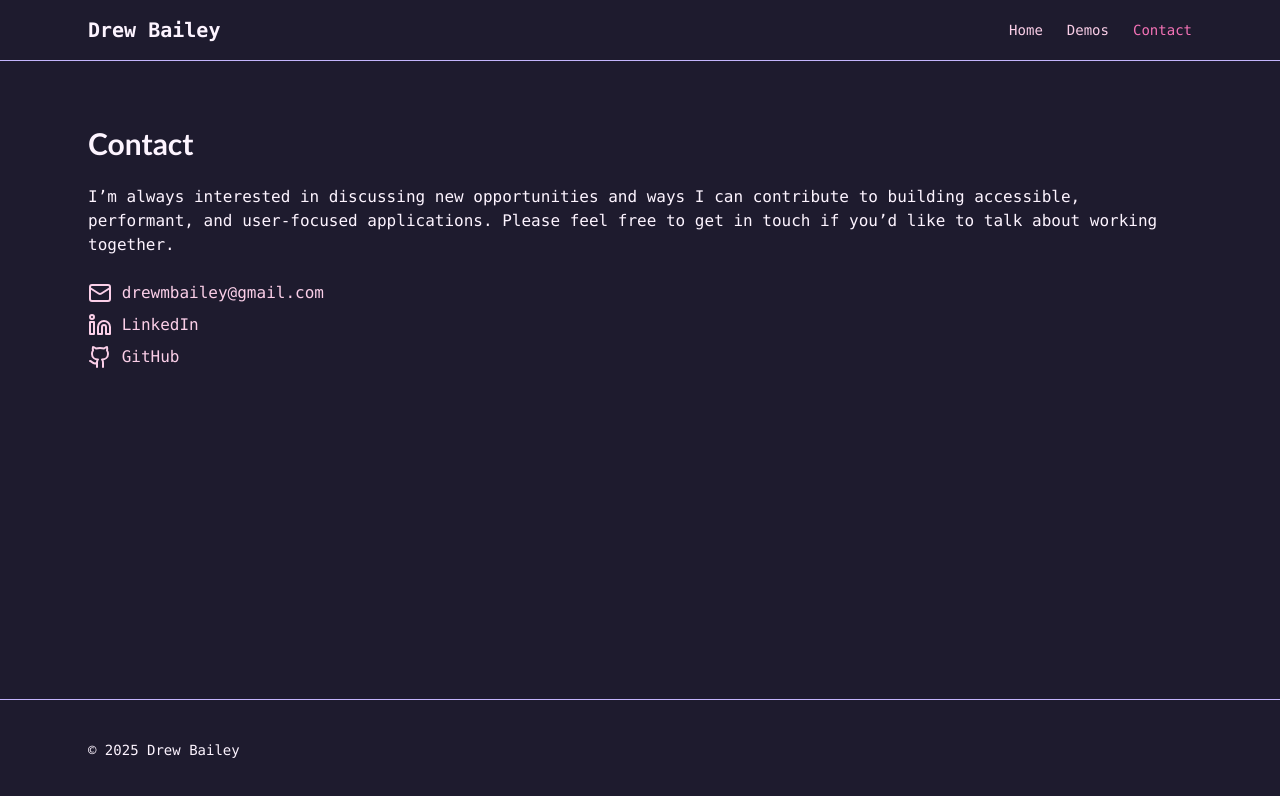
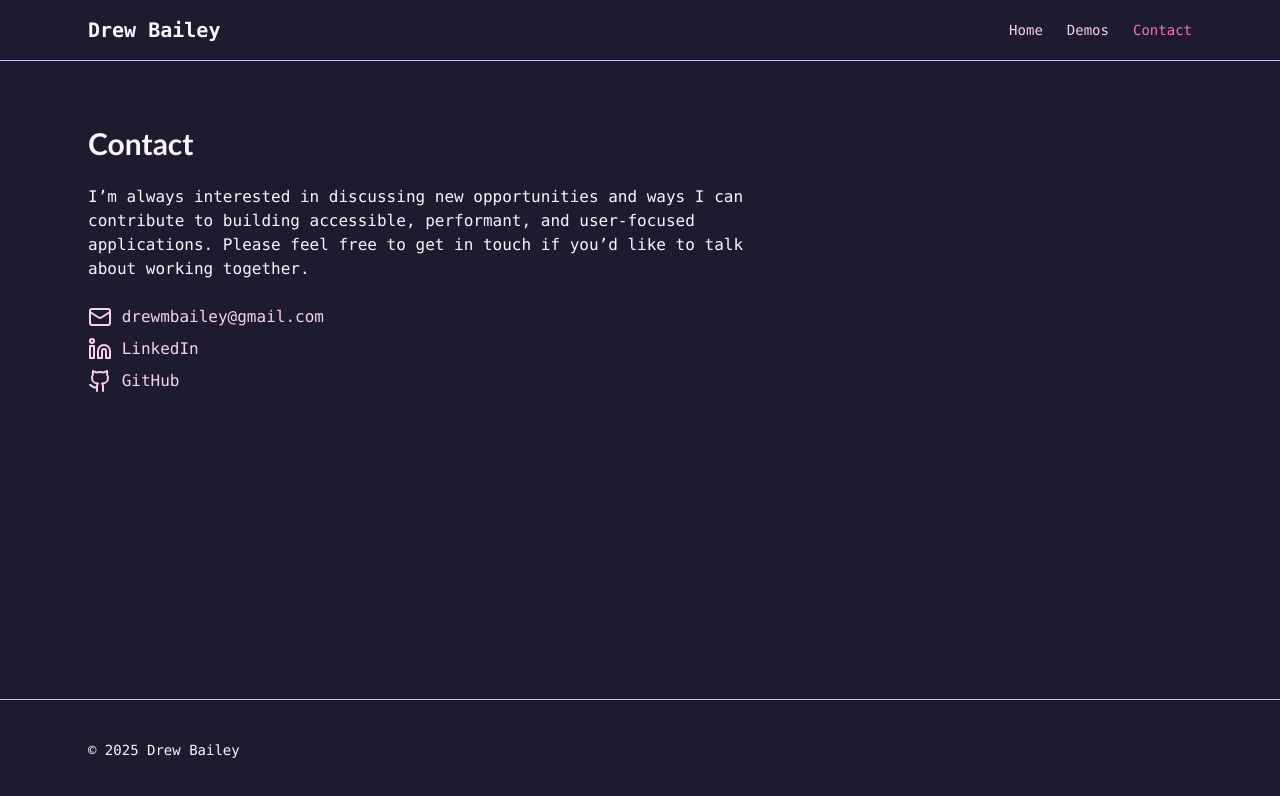
Before and after one commit to drewmbailey/portfolio-shell, a Next.js app: page /contact in a window 1280 px wide. Shown: the top 796 px of the page. Built offline with nearby package versions, Linux system fonts and the light colour scheme.

Commit message:
Added content file, and cleanup.

```diff
--- a/app/Home.tsx
+++ b/app/Home.tsx
@@ -1,24 +1,25 @@
 import Link from 'next/link';
+import { content } from './constants/content';
 
 export default function Home() {
   return (
-    <main className="mx-auto max-w-6xl px-6 py-20">
-      <h1 className="text-6xl font-bold mb-3">Drew Bailey</h1>
-      <h2 className="text-2xl mb-6">Software Engineer</h2>
+    <>
+      <h1 className="text-6xl font-bold mb-3">{content.home.title}</h1>
+      <h2 className="text-2xl mb-6">{content.home.subtitle}</h2>
       <p className="max-w-2xl mb-4">
-        I'm a full stack software engineer and web developer with over {new Date().getFullYear() - 2013} years of experience building accessible, scalable, and user-focused websites and applications. My background spans front-end and back-end development, with expertise in React, TypeScript, and modern cloud platforms.
+        {content.home.content[0]}
       </p>
       <p className="max-w-2xl">
-        Recently, I’ve worked in React/TypeScript microservice architectures, integrating REST APIs and optimizing performance. I care about clean interfaces, WCAG accessibility, and close collaboration with design, product, and marketing teams.
+        {content.home.content[1]}
       </p>
       <div className="mt-8">
         <Link
           href="/demos"
           className="inline-block rounded-xl px-5 py-3 border text-[var(--fg)] hover:text-[var(--fg)] shadow neon"
         >
-          View Demos
+          {content.home.button}
         </Link>
       </div>
-    </main>
+    </>
   );
 }
--- a/app/components/Navigation.tsx
+++ b/app/components/Navigation.tsx
@@ -1,35 +1,36 @@
-'use client';
+"use client";
 
-import Link from 'next/link';
-import { usePathname } from 'next/navigation';
+import Link from "next/link";
+import { usePathname } from "next/navigation";
+import { content } from "../constants/content";
 
 export default function Navigation() {
   const pathname = usePathname();
 
   return (
     <nav className="mx-auto flex max-w-6xl items-center justify-between px-6 py-4">
-      <h1 className={"text-xl page-title"}>Drew Bailey</h1>
+      <h1 className={"text-xl page-title"}>{content.pageTitle}</h1>
       <div className="flex gap-6 text-sm">
         <Link
           href="/"
-          className={pathname === '/' ? 'text-[var(--accent-hover)]' : undefined}
-          aria-current={pathname === '/' ? 'page' : undefined}
+          className={pathname === "/" ? "text-[var(--accent-hover)]" : undefined}
+          aria-current={pathname === "/" ? "page" : undefined}
         >
-          Home
+          {content.navigation.home}
         </Link>
         <Link
           href="/demos"
-          className={pathname?.includes('/demos') ? 'text-[var(--accent-hover)]' : undefined}
-          aria-current={pathname?.includes('/demos') ? 'page' : undefined}
+          className={pathname?.includes("/demos") ? "text-[var(--accent-hover)]" : undefined}
+          aria-current={pathname?.includes("/demos") ? "page" : undefined}
         >
-          Demos
+          {content.navigation.demos}
         </Link>
         <Link
           href="/contact"
-          className={pathname === '/contact' ? 'text-[var(--accent-hover)]' : undefined}
-          aria-current={pathname === '/contact' ? 'page' : undefined}
+          className={pathname === "/contact" ? "text-[var(--accent-hover)]" : undefined}
+          aria-current={pathname === "/contact" ? "page" : undefined}
         >
-          Contact
+          {content.navigation.contact}
         </Link>
       </div>
     </nav>
--- /dev/null
+++ b/app/constants/content.ts
@@ -0,0 +1,46 @@
+export const content = {
+  pageTitle: "Drew Bailey",
+  navigation: {
+    home: "Home",
+    demos: "Demos",
+    contact: "Contact",
+  },
+  skipLink: "Skip to content",
+  footer: {
+    copyright: `\u00a9 ${new Date().getFullYear()} Drew Bailey`,
+  },
+  home: {
+    title: "Drew Bailey",
+    subtitle: "Software Engineer",
+    content: [
+      `I'm a full stack software engineer and web developer with over ${new Date().getFullYear() - 2013} years of experience building accessible, scalable, and user-focused websites and applications. My background spans front-end and back-end development, with expertise in React, TypeScript, and modern cloud platforms.`,
+      "Recently, I’ve worked in React/TypeScript microservice architectures, integrating REST APIs and optimizing performance. I care about clean interfaces, WCAG accessibility, and close collaboration with design, product, and marketing teams.",
+    ],
+    button: "View Demos",
+  },
+  demos: {
+    title: "Demos",
+    cards: {
+      statusOnline: "Online",
+      statusOffline: "Offline",
+    }
+  },
+  contacts: {
+    title: "Contact",
+    description: "I’m always interested in discussing new opportunities and ways I can contribute to building accessible, performant, and user-focused applications. Please feel free to get in touch if you’d like to talk about working together.",
+    links: {
+      email: {
+        href: "mailto:drewmbailey@gmail.com",
+        text: "drewmbailey@gmail.com",
+      },
+      linkedin: {
+        href: "https://www.linkedin.com/in/drewmbailey",
+        text: "LinkedIn",
+      },
+      github: {
+        href: "https://github.com/drewmbailey",
+        text: "GitHub",
+      },
+    },
+  },
+};
--- a/app/contact/Contact.tsx
+++ b/app/contact/Contact.tsx
@@ -1,44 +1,45 @@
 import { GitHubIcon } from "../components/icons/GitHubIcon";
 import { LinkedInIcon } from "../components/icons/LinkedInIcon";
 import { MailIcon } from "../components/icons/MailIcon";
+import { content } from "../constants/content";
 
 export default function ContactPage() {
   return (
-    <main className="mx-auto max-w-6xl px-6 py-16">
-      <h1 className="text-3xl font-semibold mb-6">Contact</h1>
-      <p className="mb-6">
-        I’m always interested in discussing new opportunities and ways I can contribute to building accessible, performant, and user-focused applications. Please feel free to get in touch if you’d like to talk about working together.
+    <>
+      <h1 className="text-3xl font-semibold mb-6">{content.contacts.title}</h1>
+      <p className="mb-6 max-w-2xl">
+        {content.contacts.description}
       </p>
       <ul className="list-none space-y-2">
         <li>
-          <a href="mailto:drewmbailey@gmail.com" className="flex flex-row">
+          <a href={content.contacts.links.email.href} className="flex flex-row">
             <MailIcon />
-            &nbsp;drewmbailey@gmail.com
+            &nbsp;{content.contacts.links.email.text}
           </a>
         </li>
         <li>
           <a
-            href="https://www.linkedin.com/in/drewmbailey"
+            href={content.contacts.links.linkedin.href}
             target="_blank"
             className="flex flex-row"
             rel="noopener noreferrer"
           >
             <LinkedInIcon />
-            &nbsp;LinkedIn
+            &nbsp;{content.contacts.links.linkedin.text}
           </a>
         </li>
         <li>
           <a
-            href="https://github.com/"
+            href={content.contacts.links.github.href}
             target="_blank"
             className="flex flex-row"
             rel="noopener noreferrer"
           >
             <GitHubIcon />
-            &nbsp;GitHub
+            &nbsp;{content.contacts.links.github.text}
           </a>
         </li>
       </ul>
-    </main>
+    </>
   );
 }
--- a/app/demos/Demos.tsx
+++ b/app/demos/Demos.tsx
@@ -1,11 +1,12 @@
-import Link from 'next/link';
-import { demos } from '@/lib/demos';
-import { isUrlAvailable } from '@/lib/helpers/isUrlAvailable';
+import Link from "next/link";
+import { demos } from "@/lib/demos";
+import { isUrlAvailable } from "@/lib/helpers/isUrlAvailable";
+import { content } from "../constants/content";
 
 async function fetchHealth(slug: string) {
   // Works for both dev and prod if NEXT_PUBLIC_BASE_URL is set
-  const base = process.env.NEXT_PUBLIC_BASE_URL || '';
-  const res = await fetch(`${base}/api/health/${slug}`, { cache: 'no-store' });
+  const base = process.env.NEXT_PUBLIC_BASE_URL || "";
+  const res = await fetch(`${base}/api/health/${slug}`, { cache: "no-store" });
   if (!res.ok) return { ok: false };
   return res.json();
 }
@@ -25,20 +26,20 @@ export default async function DemosPage() {
   const map = new Map(statuses.map(s => [s.slug, s]));
 
   return (
-    <main className="mx-auto max-w-6xl px-6 py-16">
-      <h1 className="text-3xl font-semibold mb-8">Demo Catalog</h1>
+    <>
+      <h1 className="text-3xl font-semibold mb-8">{content.demos.title}</h1>
       <div className="grid gap-6 sm:grid-cols-2 lg:grid-cols-3">
         {demos.map(demo => {
           const online = statusMap.get(demo.slug) ?? false;
-          const statusLabel = online ? 'Online' : 'Offline';
+          const statusLabel = online ? "Online" : "Offline";
 
           const slug = map.get(demo.slug) as any;
-          const status = slug?.ok ? 'Online' : 'Offline';
+          const status = slug?.ok ? content.demos.cards.statusOnline : content.demos.cards.statusOffline;
           return (
             <Link key={demo.slug} href={`/demos/${demo.slug}`} className="rounded-2xl p-5 border text-[var(--fg)] hover:text-[var(--fg)] shadow neon">
               <div className="flex items-center justify-between mb-2">
                 <h2 className="text-xl font-medium">{demo.title}</h2>
-                <span className={`text-xs px-2 py-1 rounded ${online ? 'bg-green-500' : 'bg-red-500'}`}>{statusLabel}</span>
+                <span className={`text-xs px-2 py-1 rounded ${online ? "bg-green-500" : "bg-red-500"}`}>{statusLabel}</span>
               </div>
               <p className="text-sm">{demo.description}</p>
               <div className="mt-4 flex gap-2 flex-wrap">
@@ -48,6 +49,6 @@ export default async function DemosPage() {
           );
         })}
       </div>
-    </main>
+    </>
   );
 }
--- a/app/demos/[slug]/page.tsx
+++ b/app/demos/[slug]/page.tsx
@@ -9,7 +9,7 @@ export default function DemoPage({ params }: { params: { slug: string } }) {
   const isIframe = demo.mode === 'iframe';
 
   return (
-    <main className="mx-auto max-w-6xl px-6 py-10">
+    <>
       <h1 className="text-2xl font-semibold mb-2">{demo.title}</h1>
       <p className="mb-4">{demo.description}</p>
       {demo?.repo &&
@@ -37,6 +37,6 @@ export default function DemoPage({ params }: { params: { slug: string } }) {
           This demo is proxied under <code>/demos/{demo.slug}</code>. Try navigating within this path.
         </p>
       )}
-    </main>
+    </>
   );
 }
--- a/app/layout.tsx
+++ b/app/layout.tsx
@@ -1,11 +1,11 @@
-import './globals.css';
-import Link from 'next/link';
-import type { Metadata } from 'next';
-import Navigation from './components/Navigation';
+import "./globals.css";
+import type { Metadata } from "next";
+import Navigation from "./components/Navigation";
+import { content } from "./constants/content";
 
 export const metadata: Metadata = {
-  title: 'Portfolio Shell',
-  description: 'Catalog of independent micro-demos under one roof',
+  title: "Portfolio Shell",
+  description: "Catalog of independent micro-demos under one roof",
 };
 
 export default function RootLayout({ children }: { children: React.ReactNode }) {
@@ -13,17 +13,19 @@ export default function RootLayout({ children }: { children: React.ReactNode })
     <html lang="en" className="synthwave">
       <body className="min-h-screen antialiased flex flex-col">
         <a href="#main" className="sr-only focus:not-sr-only focus:absolute focus:left-4 focus:top-4 bg-black/80 text-white px-3 py-2 rounded">
-          Skip to content
+          {content.skipLink}
         </a>
         <header className="border-b">
           <Navigation />
         </header>
         <main id="main" className="flex-1">
-          {children}
+          <div className="mx-auto max-w-6xl px-6 py-16">
+            {children}
+          </div>
         </main>
         <footer className="border-t">
           <div className="mx-auto max-w-6xl px-6 py-10 text-sm">
-            © {new Date().getFullYear()} Drew Bailey
+            {content.footer.copyright}
           </div>
         </footer>
       </body>
```
